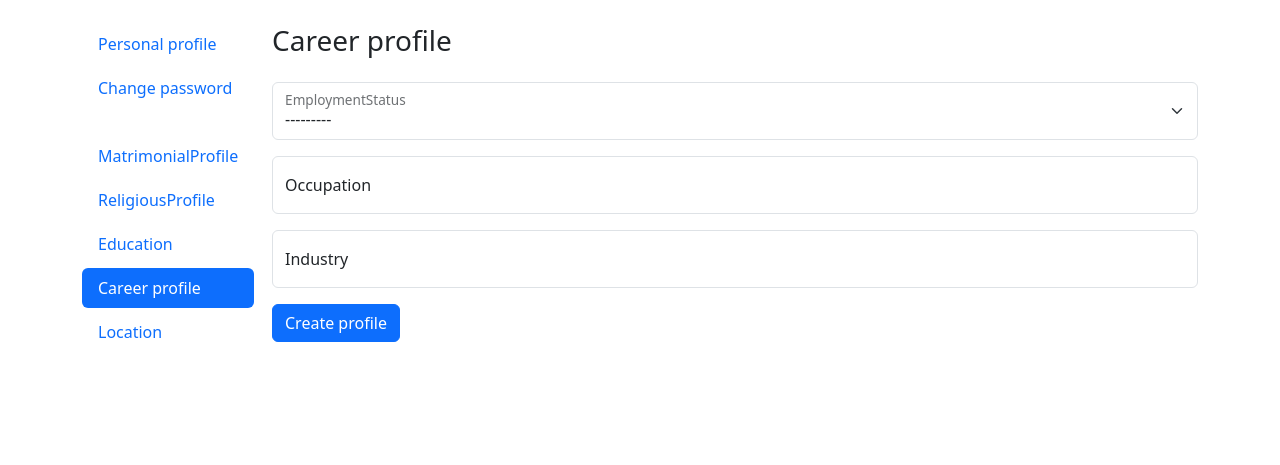
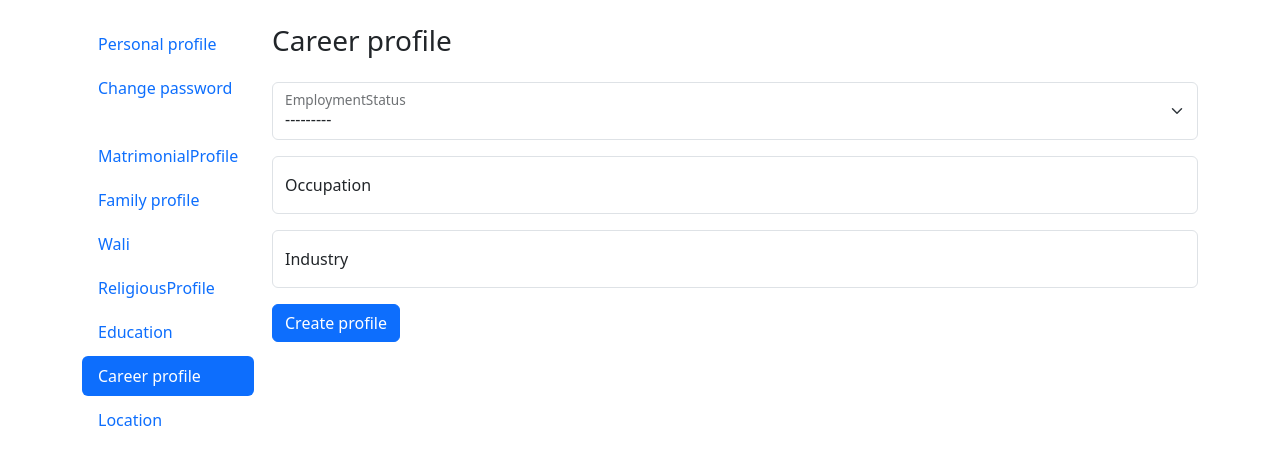
Before and after one commit to hajam09/nikkah, a Django app: page /settings/career/ in a window 1280 px wide. Shown: the part 57-522 px from the top of the page. Run offline with Django 5.2, Linux system fonts and the light colour scheme; the visitor is signed in with stand-in values (Sample User, id 1).

Commit message:
NIKKAH-25 - FamilyProfile and Wali view and model

```diff
--- a/core/forms.py
+++ b/core/forms.py
@@ -8,10 +8,12 @@ from django_countries import countries
 from core.models import (
     CareerProfile,
     Education,
+    FamilyProfile,
     MatrimonialProfile,
     ProfileLocation,
     ReligiousProfile,
     User,
+    Wali,
 )
 
 
@@ -110,6 +112,52 @@ class MatrimonialProfileForm(forms.ModelForm):
         if centimeters < 1 or centimeters > 300:
             raise forms.ValidationError('Enter a height between 1 and 300 centimeters.')
         return int(centimeters)
+
+
+class FamilyProfileForm(forms.ModelForm):
+    class Meta:
+        model = FamilyProfile
+        fields = (
+            'fatherOccupation',
+            'motherOccupation',
+            'numberOfSiblings',
+            'familyBackground',
+            'familyValues',
+        )
+        widgets = {
+            'familyBackground': forms.Textarea(attrs={'rows': 4}),
+            'familyValues': forms.Textarea(attrs={'rows': 4}),
+        }
+
+    def __init__(self, *args, **kwargs):
+        super().__init__(*args, **kwargs)
+        for field in self.fields.values():
+            field.widget.attrs['class'] = 'form-control'
+            field.widget.attrs['placeholder'] = field.label
+
+
+class WaliForm(forms.ModelForm):
+    consentToContact = forms.TypedChoiceField(
+        choices=((True, 'Yes'), (False, 'No')),
+        coerce=lambda value: value == 'True',
+        label='Consent to contact',
+        widget=forms.Select,
+    )
+
+    class Meta:
+        model = Wali
+        fields = ('fullName', 'relationship', 'email', 'phone', 'consentToContact')
+
+    def __init__(self, *args, **kwargs):
+        super().__init__(*args, **kwargs)
+        for field in self.fields.values():
+            if isinstance(field.widget, forms.CheckboxInput):
+                field.widget.attrs['class'] = 'form-check-input'
+            else:
+                field.widget.attrs['class'] = (
+                    'form-select' if isinstance(field.widget, forms.Select) else 'form-control'
+                )
+                field.widget.attrs['placeholder'] = field.label
 
 
 class ReligiousProfileForm(forms.ModelForm):
--- a/core/models.py
+++ b/core/models.py
@@ -113,31 +113,31 @@ class ProfileLocation(models.Model):
     preferredCountries = models.JSONField(default=list, blank=True)
 
 
-# class FamilyProfile(models.Model):
-#     user = models.OneToOneField(settings.AUTH_USER_MODEL, on_delete=models.CASCADE, related_name='familyProfile')
-#     fatherOccupation = models.CharField(max_length=150, blank=True)
-#     motherOccupation = models.CharField(max_length=150, blank=True)
-#     numberOfSiblings = models.PositiveSmallIntegerField(null=True, blank=True)
-#     familyBackground = models.TextField(blank=True)
-#     familyValues = models.TextField(blank=True)
-#
-#
-# class Wali(models.Model):
-#     class Relationship(models.TextChoices):
-#         FATHER = 'FATHER', 'Father'
-#         BROTHER = 'BROTHER', 'Brother'
-#         GRANDFATHER = 'GRANDFATHER', 'Grandfather'
-#         UNCLE = 'UNCLE', 'Uncle'
-#         OTHER = 'OTHER', 'Other'
-#
-#     user = models.OneToOneField(settings.AUTH_USER_MODEL, on_delete=models.CASCADE, related_name='wali')
-#     fullName = models.CharField(max_length=150)
-#     relationship = models.CharField(max_length=20, choices=Relationship.choices)
-#     email = models.EmailField(blank=True)
-#     phone = models.CharField(max_length=20, blank=True)
-#     consentToContact = models.BooleanField(default=False)
-#     isVerified = models.BooleanField(default=False)
-#
+class FamilyProfile(models.Model):
+    user = models.OneToOneField(settings.AUTH_USER_MODEL, on_delete=models.CASCADE, related_name='familyProfile')
+    fatherOccupation = models.CharField(max_length=150, blank=True)
+    motherOccupation = models.CharField(max_length=150, blank=True)
+    numberOfSiblings = models.PositiveSmallIntegerField(null=True, blank=True)
+    familyBackground = models.TextField(blank=True)
+    familyValues = models.TextField(blank=True)
+
+
+class Wali(models.Model):
+    class Relationship(models.TextChoices):
+        FATHER = 'FATHER', 'Father'
+        BROTHER = 'BROTHER', 'Brother'
+        GRANDFATHER = 'GRANDFATHER', 'Grandfather'
+        UNCLE = 'UNCLE', 'Uncle'
+        OTHER = 'OTHER', 'Other'
+
+    user = models.OneToOneField(settings.AUTH_USER_MODEL, on_delete=models.CASCADE, related_name='wali')
+    fullName = models.CharField(max_length=150)
+    relationship = models.CharField(max_length=20, choices=Relationship.choices)
+    email = models.EmailField(blank=True)
+    phone = models.CharField(max_length=20, blank=True)
+    consentToContact = models.BooleanField(default=False)
+    isVerified = models.BooleanField(default=False)
+
 #
 # class PartnerPreference(models.Model):
 #     user = models.OneToOneField(settings.AUTH_USER_MODEL, on_delete=models.CASCADE, related_name='partnerPreference')
--- a/core/templates/core/includes/settings_navigation.html
+++ b/core/templates/core/includes/settings_navigation.html
@@ -13,6 +13,16 @@
        href="{% url 'core:settings-matrimonial' %}"
        {% if active_setting == 'matrimonial' %}aria-current="page"{% endif %}>
         MatrimonialProfile
+    </a>
+    <a class="nav-link{% if active_setting == 'family' %} active{% endif %}"
+       href="{% url 'core:settings-family' %}"
+       {% if active_setting == 'family' %}aria-current="page"{% endif %}>
+        Family profile
+    </a>
+    <a class="nav-link{% if active_setting == 'wali' %} active{% endif %}"
+       href="{% url 'core:settings-wali' %}"
+       {% if active_setting == 'wali' %}aria-current="page"{% endif %}>
+        Wali
     </a>
     <a class="nav-link{% if active_setting == 'religious' %} active{% endif %}"
        href="{% url 'core:settings-religious' %}"
--- a/core/urls.py
+++ b/core/urls.py
@@ -7,11 +7,13 @@ from core.views import (
     careerProfileSettingsView,
     dashboardView,
     educationSettingsView,
+    familyProfileSettingsView,
     indexView,
     matrimonialProfileSettingsView,
     personalSettingsView,
     profileLocationSettingsView,
     religiousProfileSettingsView,
+    waliSettingsView,
 )
 
 app_name = 'core'
@@ -23,6 +25,8 @@ urlpatterns = [
     path('settings/personal/', personalSettingsView, name='settings-personal'),
     path('settings/password/', UserPasswordChangeView.as_view(), name='settings-password'),
     path('settings/matrimonial/', matrimonialProfileSettingsView, name='settings-matrimonial'),
+    path('settings/family/', familyProfileSettingsView, name='settings-family'),
+    path('settings/wali/', waliSettingsView, name='settings-wali'),
     path('settings/religious/', religiousProfileSettingsView, name='settings-religious'),
     path('settings/education/', educationSettingsView, name='settings-education'),
     path('settings/career/', careerProfileSettingsView, name='settings-career'),
--- a/core/views.py
+++ b/core/views.py
@@ -7,19 +7,23 @@ from django.urls import reverse_lazy
 from core.forms import (
     CareerProfileForm,
     EducationForm,
+    FamilyProfileForm,
     LoginForm,
     MatrimonialProfileForm,
     PasswordChangeForm,
     PersonalProfileForm,
     ProfileLocationForm,
     ReligiousProfileForm,
+    WaliForm,
 )
 from core.models import (
     CareerProfile,
     Education,
+    FamilyProfile,
     MatrimonialProfile,
     ProfileLocation,
     ReligiousProfile,
+    Wali,
 )
 
 
@@ -76,6 +80,42 @@ def matrimonialProfileSettingsView(request):
     return render(request, 'core/settings/matrimonial_profile.html', {
         'form': form,
         'active_setting': 'matrimonial',
+    })
+
+
+@login_required
+def familyProfileSettingsView(request):
+    profile = FamilyProfile.objects.filter(user=request.user).first()
+    form = FamilyProfileForm(request.POST or None, instance=profile)
+    if request.method == 'POST' and form.is_valid():
+        profile = form.save(commit=False)
+        profile.user = request.user
+        profile.save()
+        messages.success(request, 'Your family profile has been updated.')
+        return redirect('core:settings-family')
+
+    return render(request, 'core/settings/family_profile.html', {
+        'form': form,
+        'active_setting': 'family',
+        'is_creating_profile': profile is None,
+    })
+
+
+@login_required
+def waliSettingsView(request):
+    wali = Wali.objects.filter(user=request.user).first()
+    form = WaliForm(request.POST or None, instance=wali)
+    if request.method == 'POST' and form.is_valid():
+        wali = form.save(commit=False)
+        wali.user = request.user
+        wali.save()
+        messages.success(request, 'Your wali details have been updated.')
+        return redirect('core:settings-wali')
+
+    return render(request, 'core/settings/wali.html', {
+        'form': form,
+        'active_setting': 'wali',
+        'is_creating_profile': wali is None,
     })
 
 
```
Also changed, not shown: core/admin.py (+12 -0 lines), core/templates/core/settings/family_profile.html (added, +27 -0 lines), core/templates/core/settings/wali.html (added, +32 -0 lines), core/migrations/0001_initial.py.
